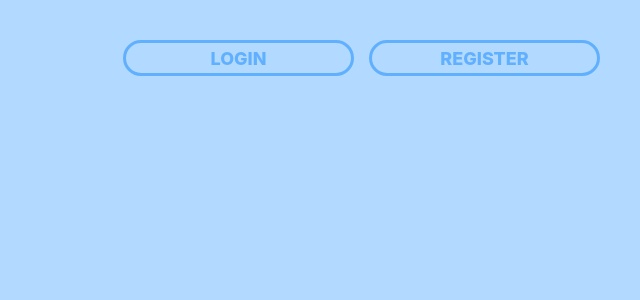
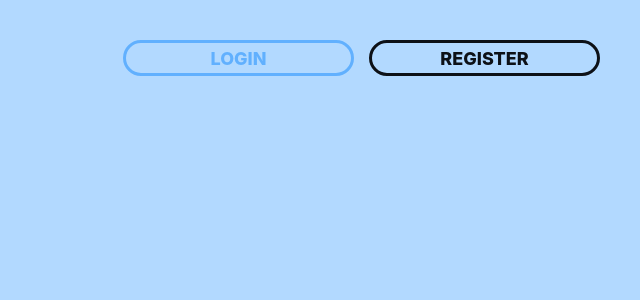
Before and after one commit to Shelemetev/Pet-Network, a React (Create React App) app: page / in a window 1280 px wide. Shown: the top 300 px of the page, without its empty margins (640-1280 px from the left). Built offline with nearby package versions, Linux system fonts and the light colour scheme.

Commit message:
Доделал NavLink в компоненте Login

```diff
--- a/src/Components/Login/Login.jsx
+++ b/src/Components/Login/Login.jsx
@@ -1,16 +1,15 @@
 import React from "react"
 import s from './Login.module.css'
+import {NavLink} from 'react-router-dom'
+
+let setActive = ({ isActive }) => (isActive ? s['login__btn--active'] : s['login__btn'])
 
 const Login = React.memo(() => {
     return(
         <div className={s.login}>
             <div className={s.login__btns}>
-                <div className={s['login__btn']}>
-                    <p className={s['login__btn-text']}>LOGIN</p>
-                </div>
-                <div className={s['login__btn']}>
-                    <p className={s['login__btn-text']}>REGISTER</p>
-                </div>
+                <NavLink to={'/'} className={setActive}>LOGIN</NavLink>
+                <NavLink to={'/refister'} className={setActive}>REGISTER</NavLink>
             </div>
         </div>
     )
--- a/src/Components/Login/Login.module.css
+++ b/src/Components/Login/Login.module.css
@@ -12,14 +12,24 @@
     top: 40px;
 }
 
-.login__btn-text {
+.login__btn{
+    display: block;
+    color: #0D1117;
+    width: 225px;
+    border: 3px solid #0D1117;
+    border-radius: 30px;
+    height: 30px;
+    display: flex;
+    align-items: center;
+    justify-content: center;
     font-size: 18px;
-    color: #61b0fe;
     font-weight: 800;
+    text-decoration: none;
 }
 
-.login__btn{
+.login__btn--active{
     display: block;
+    color: #61b0fe;
     width: 225px;
     border: 3px solid #61b0fe;
     border-radius: 30px;
@@ -27,4 +37,7 @@
     display: flex;
     align-items: center;
     justify-content: center;
+    font-size: 18px;
+    font-weight: 800;
+    text-decoration: none;
 }
```
